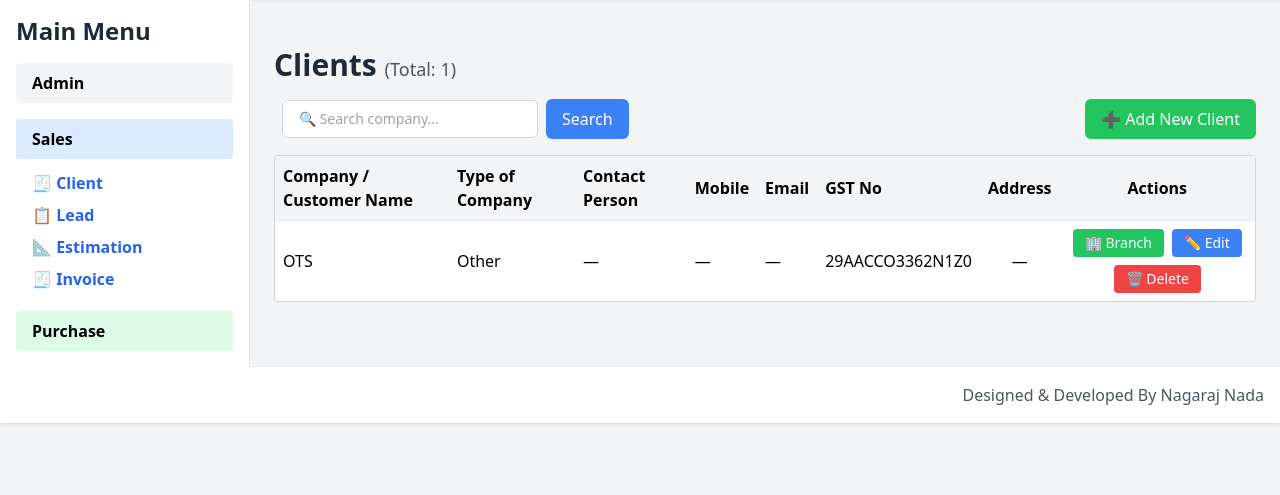
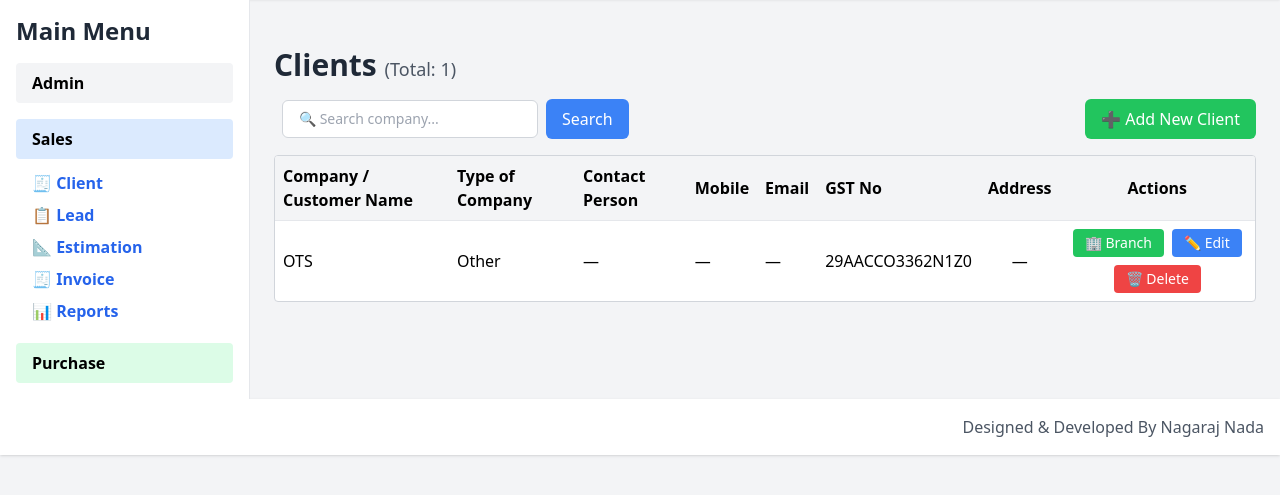
Before and after one commit to PK0809/CRM, a Django app: page /client/ in a window 1280 px wide, after a click on "Sales". Shown: the part 101-596 px from the top of the page. Run offline with Django 5.2, Linux system fonts and the light colour scheme; a user stored in the database is signed in; data comes from the database, SQL or seed files in the repository; some libraries are stand-ins or nearby versions.

Commit message:
Add files via upload

```diff
--- a/crm/templates/client.html
+++ b/crm/templates/client.html
@@ -150,8 +150,10 @@
           {% if perms.crm.view_invoice %}
           <a href="/invoices/" class="block py-1 text-blue-600 hover:underline font-semibold">🧾 Invoice</a>
           {% endif %}
+          {% if perms.crm.view_report %}
+          <a href="{% url 'report_list' %}" class="block py-1 text-blue-600 hover:underline font-semibold">📊 Reports</a>
+          {% endif %}
         </div>
-      </div>
 
       {% if request.user.is_superuser %}
       <div class="mt-4">
```
